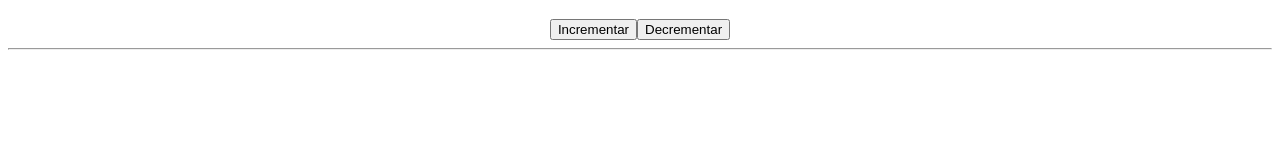
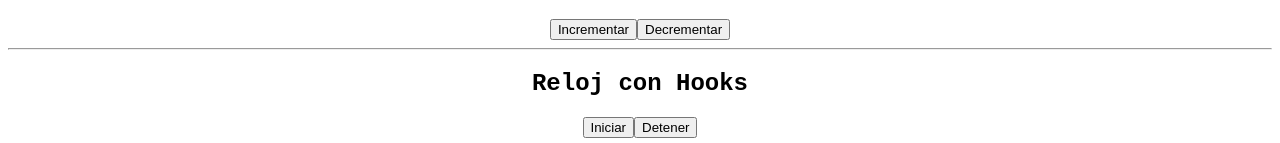
Before and after one commit to jesushdz97/curso_jhonmircha, a React (Create React App) app: page / in a window 1280 px wide. Shown: the part 717-860 px from the top of the page. Before the commit the page ends 800 px from the top, so only its background shows below. Built offline with nearby package versions, Linux system fonts and the light colour scheme; no server answers.

Commit message:
useEffect: RelojHooks

```diff
--- a/src/App.js
+++ b/src/App.js
@@ -1,7 +1,8 @@
 import './App.css';
 import AjaxClass from './components/AjaxClass';
 import Events from './components/Events';
-import LifeCycle from './components/LifeCycle';
+// import LifeCycle from './components/LifeCycle';
+import RelojHooks from './components/RelojHooks';
 import RenderizadoCondicional from './components/RenderizadoCondicional';
 import RenderizandoElementos from './components/RenderizandoElementos';
 import StateClass from './components/StateClass';
@@ -15,6 +16,7 @@ function App() {
       <RenderizandoElementos />
       <Events />
       {/* <LifeCycle /> */}
+      <RelojHooks />
     </div>
   );
 }
--- /dev/null
+++ b/src/components/RelojHooks.jsx
@@ -0,0 +1,33 @@
+import React, { useState, useEffect } from 'react'
+
+const Reloj = ({ hour }) => <h4> {hour} </h4>
+
+const RelojHooks = () => {
+  const [hour, setHour] = useState(new Date().toLocaleTimeString())
+  const [visible, setVisible] = useState(false)
+
+  useEffect(() => {
+    let timer = null
+    if (visible) {
+      timer = setInterval(() => {
+        setHour(new Date().toLocaleTimeString())
+      }, 1000)
+    }
+    return () => clearInterval(timer)
+  }, [visible])
+
+  useEffect(() => {
+    console.log(hour)
+  }, [hour])
+
+  return (
+    <>
+      <h2> Reloj con Hooks </h2>
+      {visible && <Reloj hour={hour} />}
+      <button onClick={() => setVisible(true)}>Iniciar</button>
+      <button onClick={() => setVisible(false)}>Detener</button>
+    </>
+  )
+}
+
+export default RelojHooks
--- a/src/index.js
+++ b/src/index.js
@@ -1,7 +1,11 @@
-import React from 'react'
+import React, { StrictMode } from 'react'
 import ReactDOM from 'react-dom/client'
 import './index.css'
 import App from './App'
 
 const root = ReactDOM.createRoot(document.getElementById('root'))
-root.render(<App />)
+root.render(
+  <StrictMode>
+    <App />
+  </StrictMode>
+)
```
Also changed, not shown: 1 other file (tests, documents, lock files or other folders).
